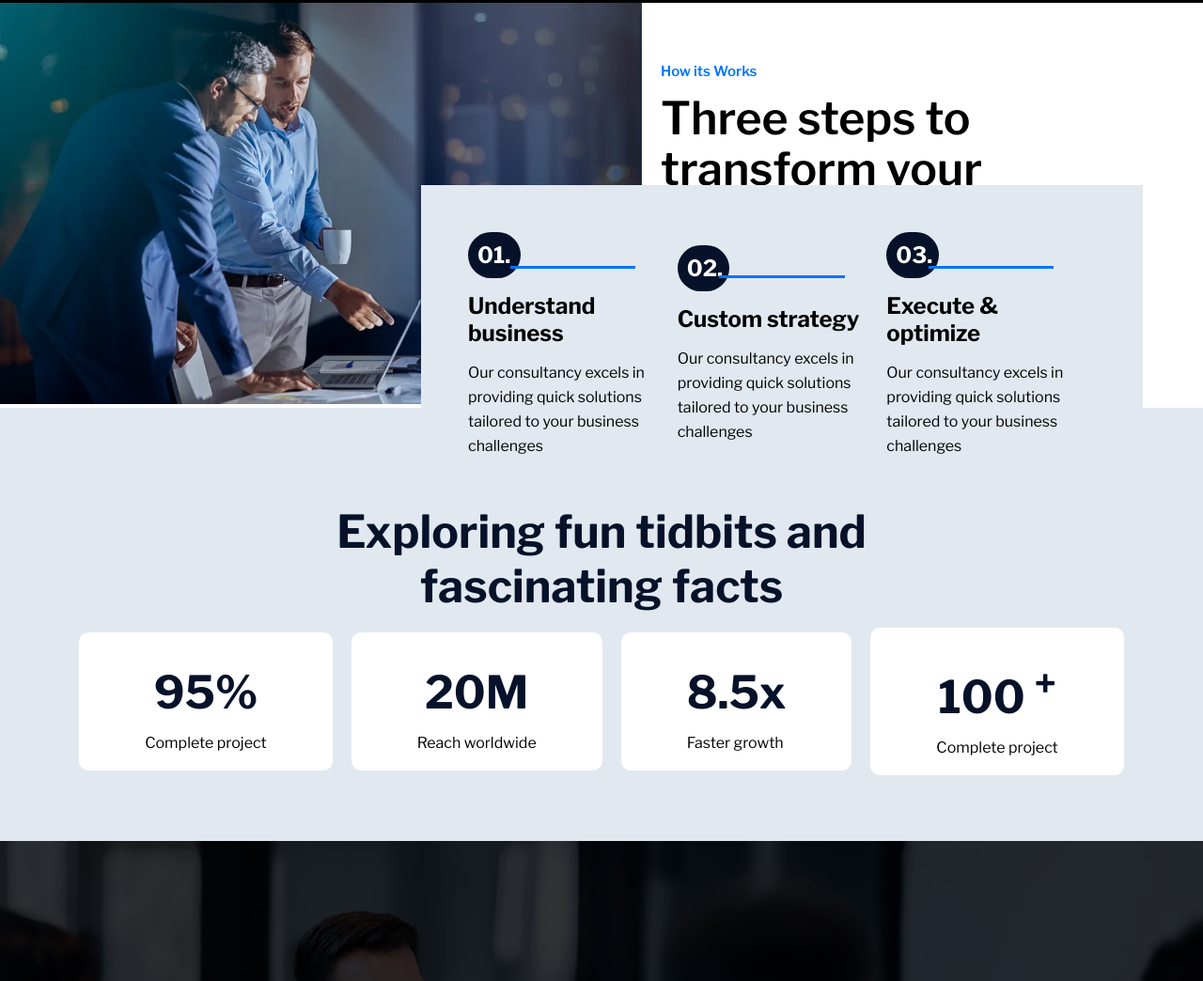
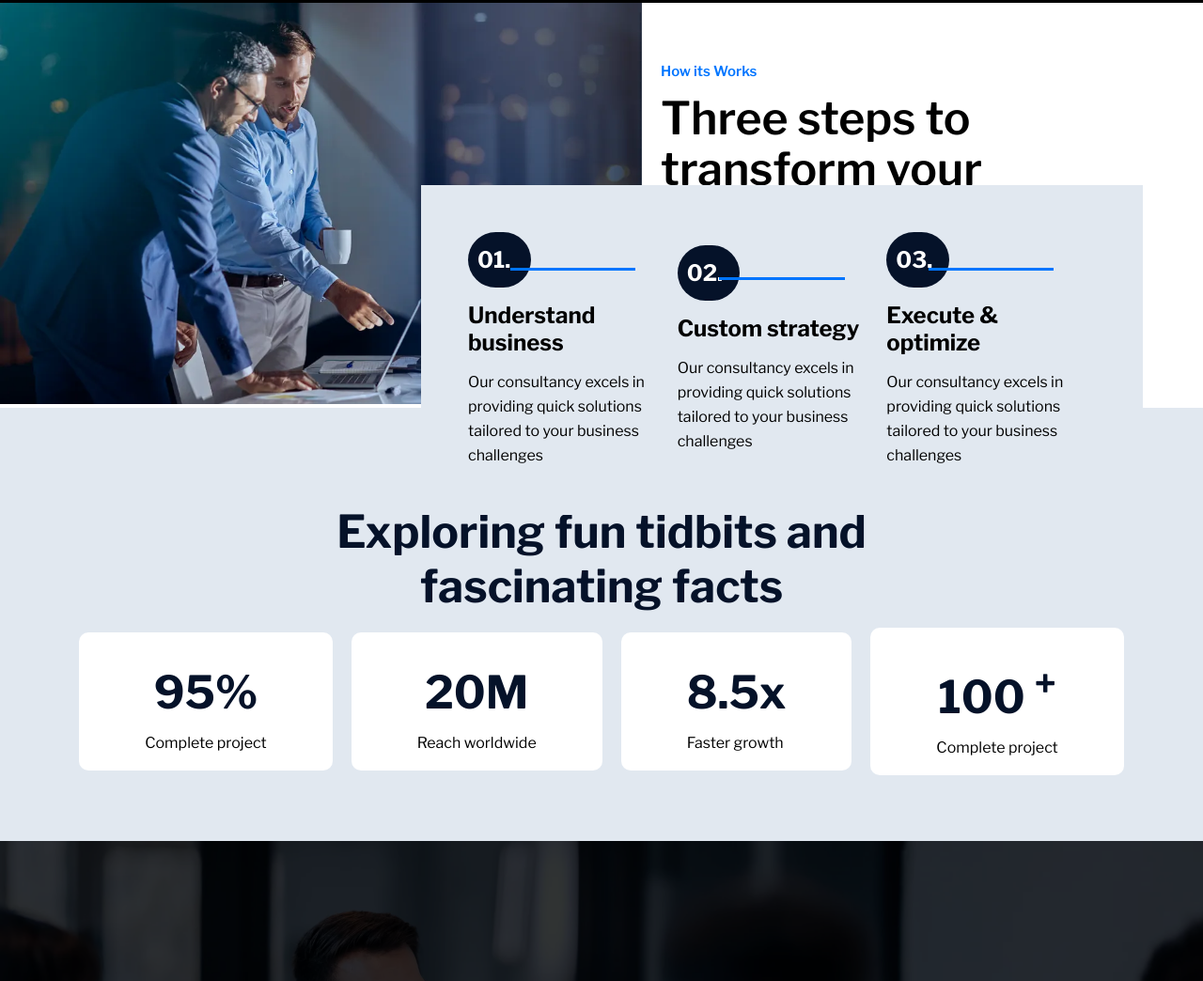
Before and after one commit to mahesh-adepu/Business-website, a plain HTML site: page index.html in a window 1280 px wide. Shown: the part 3096-4140 px from the top of the page at 94% size. Drawn offline with nearby package versions, Linux system fonts and the light colour scheme.

Commit message:
Update style.css

```diff
--- a/style.css
+++ b/style.css
@@ -393,8 +393,8 @@ gap: 10px;
 .time-line h1{
     background-color: #051229;
     color: #fff;
-    max-width:25%;
-    padding: 10px 10px;
+    max-width:30%;
+    padding: 15px 10px;
     border-radius: 99px;
     margin-bottom: 15px;
 }
```
